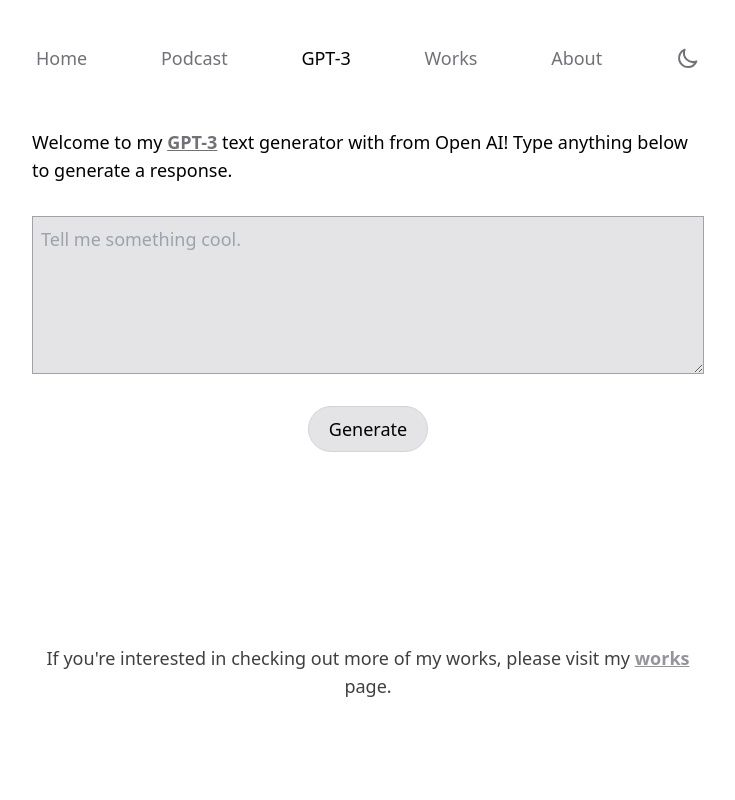
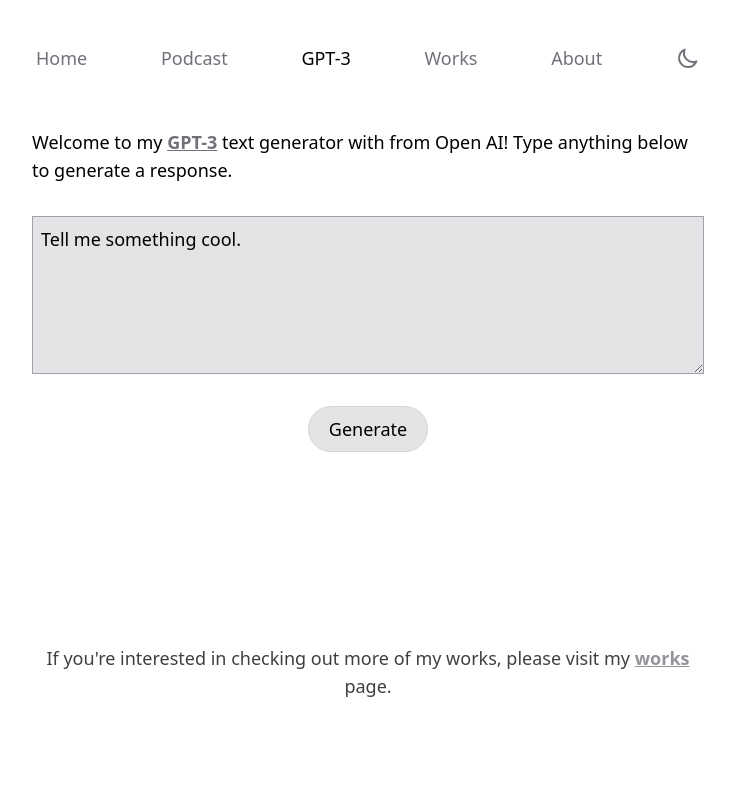
Before and after one commit to evan-walter/evanwalter.dev, a Next.js app: page /text-generator in a window 1280 px wide. Shown: the top 800 px of the page, without its empty margins (272-1007 px from the left). Built offline with nearby package versions, Linux system fonts and the light colour scheme; no server answers.

Commit message:
UX: Convert the default placeholder to value text
Motivation: Make it more intuitive for the user to see that you can click "Generate" with this default text.

```diff
--- a/pages/text-generator.tsx
+++ b/pages/text-generator.tsx
@@ -50,7 +50,7 @@ export default function TextGenerator() {
           className='mx-auto w-full border border-zinc-400 bg-zinc-200 p-2 focus:outline-zinc-400 dark:bg-zinc-600'
           rows={5}
           name='prompt'
-          placeholder={tempPrompt}
+          value={tempPrompt}
           onChange={(e) => setTempPrompt(e.target.value)}
         />
         <button
```
